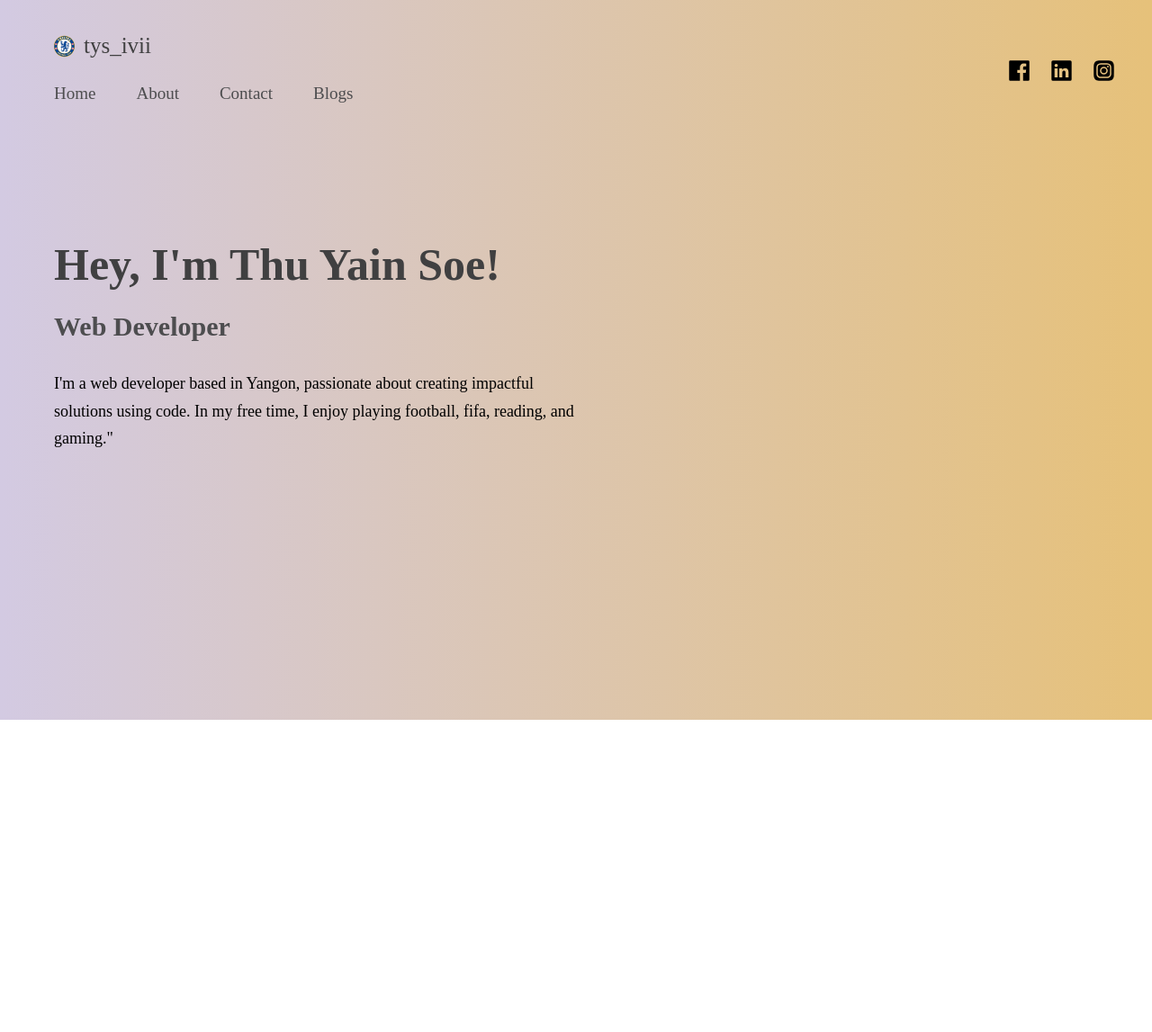
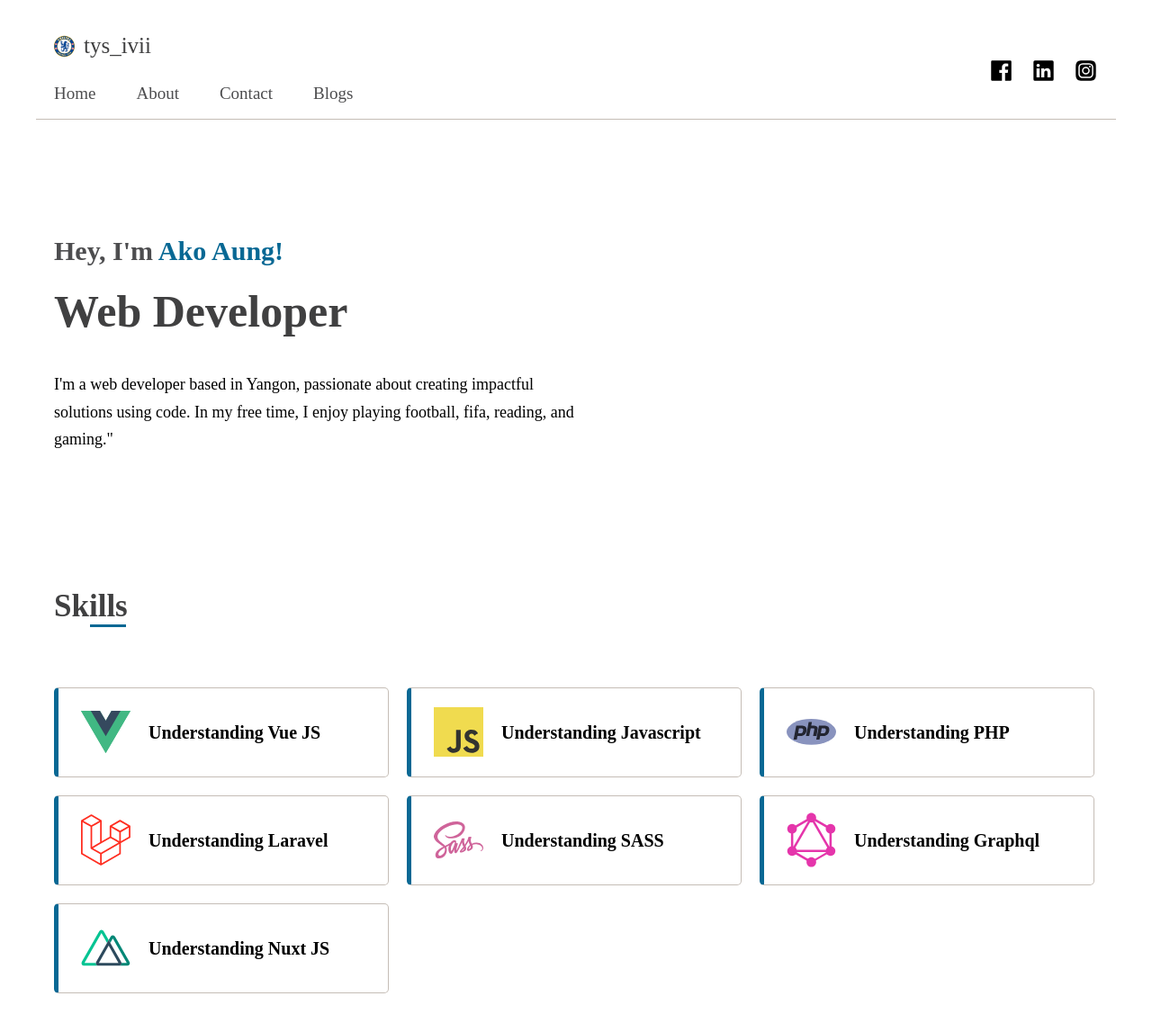
Before and after one commit to thuyainsoe/tys_portfolio, a website: page index.html in a window 1280 px wide. Shown: the whole page at 90% size. Before the commit the page ends 800 px from the top, so only its background shows below. Drawn offline with Linux system fonts and the light colour scheme.

Commit message:
skill section

```diff
--- a/index.html
+++ b/index.html
@@ -53,8 +53,8 @@
 
     <main class="main">
         <div class="hero">
-            <h2 class="heading-primary--main">Hey, I'm Thu Yain Soe!</h2>
-            <h4 class="heading-primary--sub">Web Developer</h4>
+            <h2 class="heading-primary--sub">Hey, I'm <span class="heading-primary--main-neon">Ako Aung!</span></h2>
+            <h4 class="heading-primary--main">Web Developer</h4>
             <p class="paragraph u-margin-top-small">
                 I'm a web developer based in Yangon, passionate about creating impactful solutions using code. In my free time, I enjoy playing football, fifa, reading, and gaming."
             </p>
@@ -63,5 +63,46 @@
             <img src="img/mudyrk.jpeg" class="heroimg__profileimg" alt="">
         </div>
     </main>
+
+    <section class="skills" id="element">
+        <h6 class="heading-primary--category skills__title">Skills</h6>
+        <div class="skills__container">
+            <div class="skills__container--card">
+                <img src="img/vuejs.svg" alt="vuejs" class="skills__container--card-img">
+                <p class="skills__container--card-title">Understanding Vue JS</p>
+            </div>
+
+            <div class="skills__container--card">
+                <img src="img/js-logo.svg" alt="javascript" class="skills__container--card-img">
+                <p class="skills__container--card-title">Understanding Javascript</p>
+            </div>
+
+            <div class="skills__container--card">
+                <img src="img/php-logo.svg" alt="php" class="skills__container--card-img">
+                <p class="skills__container--card-title">Understanding PHP</p>
+            </div>
+
+            <div class="skills__container--card">
+                <img src="img/laravel-logo.svg" alt="vuejs" class="skills__container--card-img">
+                <p class="skills__container--card-title">Understanding Laravel</p>
+            </div>
+
+            <div class="skills__container--card">
+                <img src="img/sass-logo.svg" alt="javascript" class="skills__container--card-img">
+                <p class="skills__container--card-title">Understanding SASS</p>
+            </div>
+
+            <div class="skills__container--card">
+                <img src="img/graphql-logo.svg" alt="php" class="skills__container--card-img">
+                <p class="skills__container--card-title">Understanding Graphql</p>
+            </div>
+
+            <div class="skills__container--card">
+                <img src="img/nuxt-logo.svg" alt="php" class="skills__container--card-img">
+                <p class="skills__container--card-title">Understanding Nuxt JS</p>
+            </div>
+        </div>
+
+    </section>
 </body>
 </html>
--- a/sass/abstracts/_variables.scss
+++ b/sass/abstracts/_variables.scss
@@ -3,8 +3,11 @@ $default-font-size: 1.8rem;
 $color-primary :  #404041;
 $color-primary-light: #4d4d4f;
 
-$color-secondary: #F6EDE3;
-$color-gradient: linear-gradient(to right, #D3CAE2 , #E6C17A);
+$color-secondary: #c5bdb6;
+
+
+$color-gradient: black;
 
 $color-white : #fff;
 $color-black : #000;
+$color-blue : #086894;
--- a/sass/base/_animations.scss
+++ b/sass/base/_animations.scss
@@ -0,0 +1,69 @@
+@keyframes moveInLeft {
+    0% {
+        opacity: 0;
+        transform: translateX(-3rem);
+    }
+
+    80% {
+        transform: translateX(0);
+    }
+
+    100% {
+        opacity: 1;
+        transform: translate(0);
+    }
+}
+
+@keyframes moveInRight {
+    0% {
+        opacity: 0;
+        transform: translateX(3rem);
+    }
+
+    80% {
+        transform: translateX(0);
+    }
+
+    100% {
+        opacity: 1;
+        transform: translate(0);
+    }
+}
+
+@keyframes moveInBottom {
+    0% {
+        opacity: 0;
+        transform: translateY(2rem);
+    }
+
+    100% {
+        opacity: 1;
+        transform: translate(0);
+    }
+}
+
+@keyframes opacityLowToHigh {
+    0% {
+        opacity: 0;
+        transform: scale(0.95);
+    }
+
+    50% {
+        opacity: 0.5;
+    }
+
+    100% {
+        opacity: 1;
+        transform: scale(1);
+    }
+}
+
+@keyframes scale {
+    0% {
+        transform: scale(0.9);
+    }
+
+    100% {
+        transform: scale(1);
+    }
+}
--- a/sass/base/_typography.scss
+++ b/sass/base/_typography.scss
@@ -5,7 +5,6 @@ body {
         font-size: 16px;
      */
     line-height: 1.7;
-    background-image: $color-gradient;
     padding: 3rem;
 }
 
@@ -14,12 +13,27 @@ body {
     &--main {
         font-size: 5rem;
         color: $color-primary;
+        // animation-name: moveInLeft ;
+        // animation-duration: 1s;
+        // animation-timing-function: ease-out;
+
+        &-neon {
+            color: $color-blue;
+        }
+    }
+
+    &--category {
+        font-size: 3.5rem;
+        color: $color-primary;
+        margin-bottom: 6rem;
     }
 
     &--sub {
         font-size: 3rem;
         color: $color-primary-light;
+        // animation: moveInRight 1s ease-in-out;
     }
+
 }
 
 .paragraph {
--- a/sass/components/_navigation.scss
+++ b/sass/components/_navigation.scss
@@ -40,12 +40,12 @@
                     display: block;
                     width: 100%;
                     height: .25rem;
-                    background-color: $color-white;
+                    background-color: $color-blue;
                 }
             }
 
             &:hover &--link {
-                color: $color-white;
+                color: $color-blue;
             }
 
         }
--- a/sass/layout/_header.scss
+++ b/sass/layout/_header.scss
@@ -3,5 +3,7 @@
     justify-content: space-between;
     align-items: center;
     width: 120rem;
+    padding-right: 2rem;
     margin: 0 auto;
+    border-bottom: 1px solid $color-secondary;
 }
--- a/sass/layout/_main.scss
+++ b/sass/layout/_main.scss
@@ -5,6 +5,7 @@
     width: 120rem;
     margin: auto;
     padding: 12rem 2rem;
+    animation: moveInLeft 2s ease-in-out;
 
     .hero {
         width: 50%;
--- /dev/null
+++ b/sass/layout/_skills.scss
@@ -0,0 +1,50 @@
+.skills {
+    width: 120rem;
+    margin: auto;
+    padding: 2rem;
+
+    &__title {
+        position: relative;
+        &::after {
+            content: "";
+            position: absolute;
+            display: block;
+            width: 4rem;
+            height: .3rem;
+            background-color: $color-blue;
+            top: 5rem;
+            left: 4rem;
+        }
+    }
+
+    &__container {
+        width: 100%;
+        display: flex;
+        margin-bottom: 2rem;
+        flex-wrap: wrap;
+        gap: 2rem;
+
+        &--card {
+            display: flex;
+            align-items: center;
+            padding: 2.5rem;
+            width: 37.2rem;
+            height: 10rem;
+            gap: 2rem;
+            border-radius: .5rem;
+            border: 1px solid $color-secondary;
+            border-left: .5rem solid $color-blue;
+            color: $color-black;
+
+            &-img {
+                width: 5.5rem;
+                // animation: scale 1s infinite;
+            }
+
+            &-title {
+                font-size: 2rem;
+                font-weight: bold;
+            }
+        }
+    }
+}
--- a/sass/main.scss
+++ b/sass/main.scss
@@ -13,5 +13,6 @@
 @import "layout/header";
 @import "layout/main";
 @import "layout/grid";
+@import "layout/skills";
 
 @import "pages/home";
```
Also changed, not shown: css/style.css, img/graphql-logo.svg (added), img/js-logo.svg (added), img/laravel-logo.svg (added), img/nuxt-logo.svg (added), img/php-logo.svg (added), img/sass-logo.svg (added), img/vuejs.svg (added).
